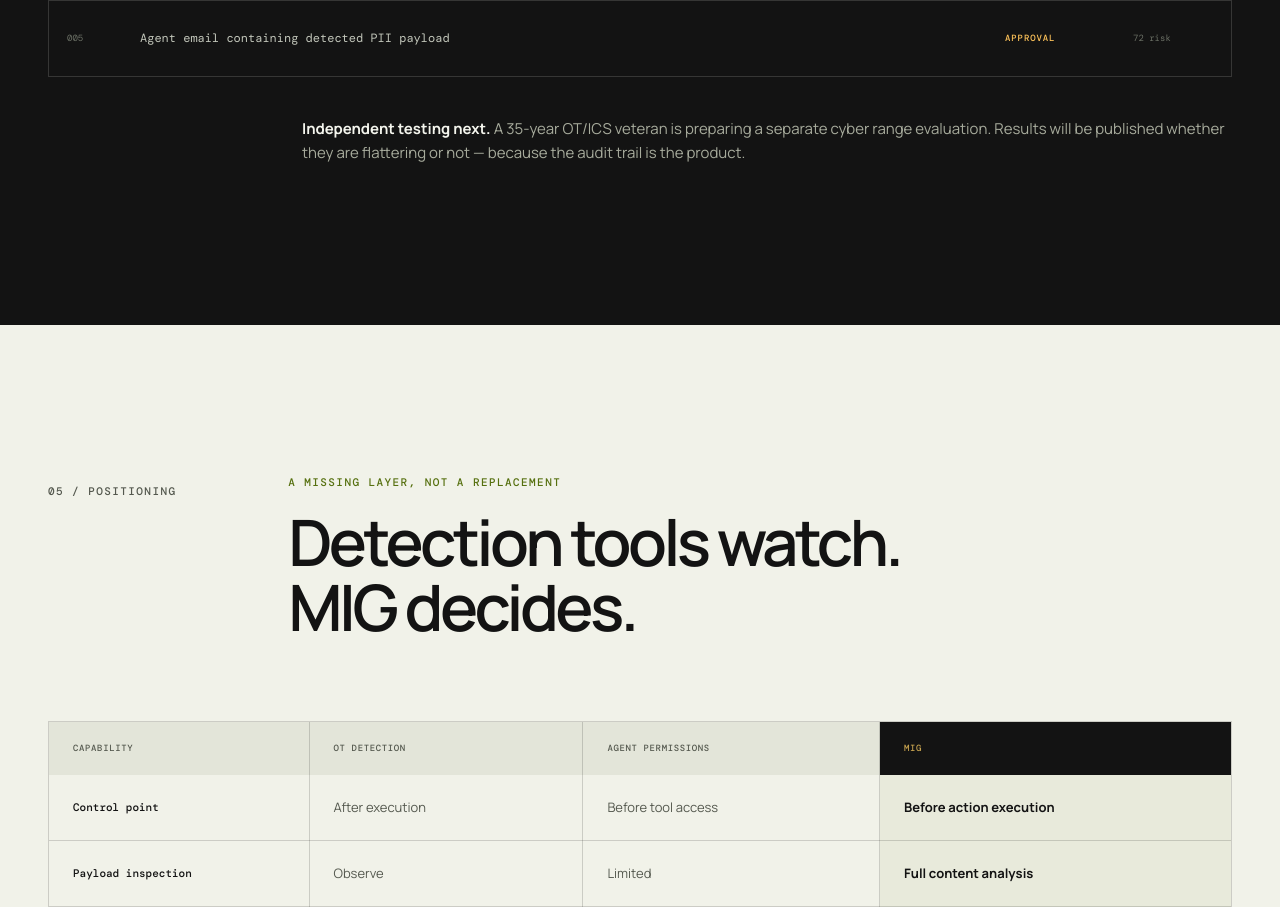
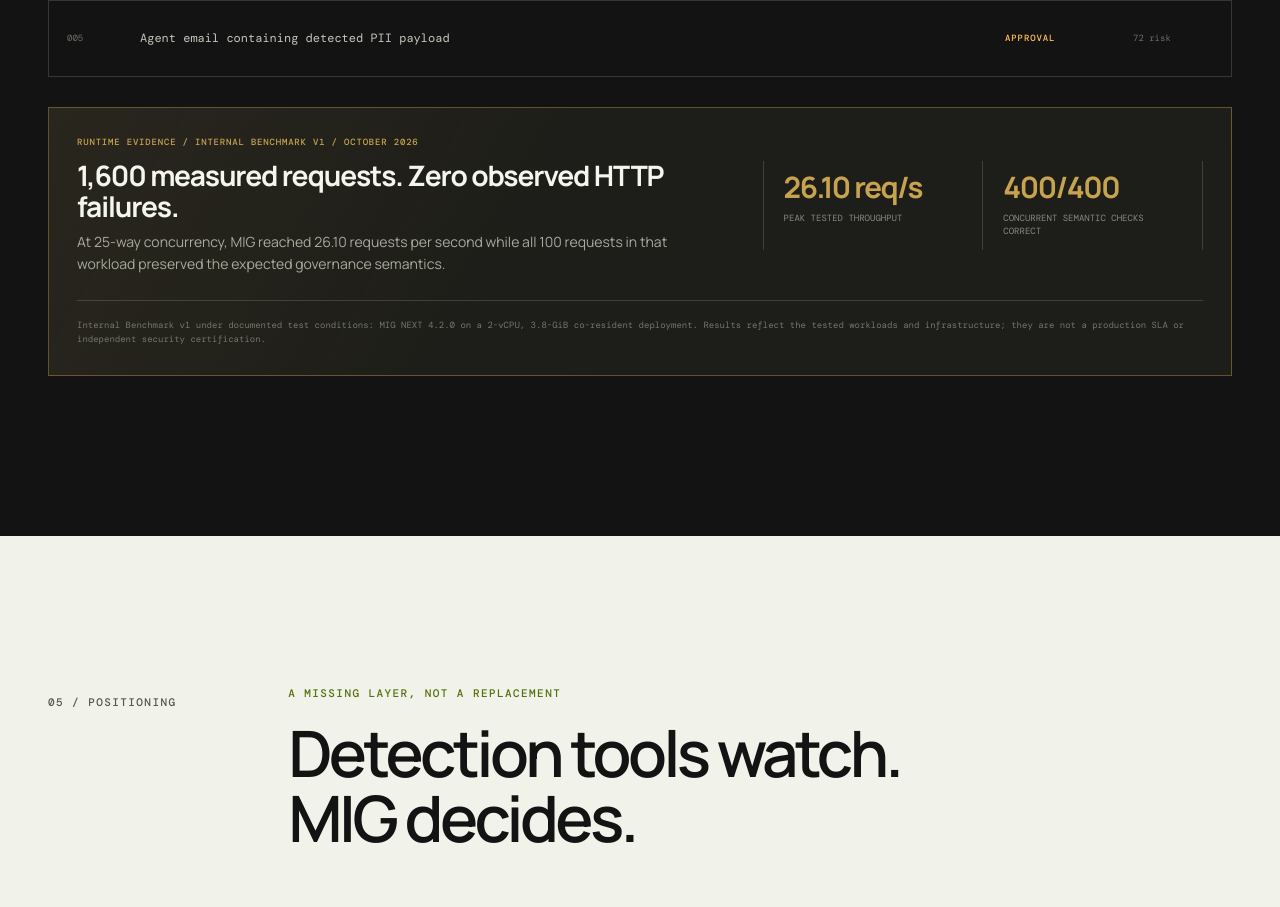
Before and after one commit to Indrooneel/houseofgalatine, a plain HTML site: page index.html in a window 1280 px wide. Shown: the part 7243-8150 px from the top of the page. Drawn offline with nearby package versions, Linux system fonts and the light colour scheme; a web font is replaced by a local one.

Commit message:
Add MIG runtime benchmark evidence

```diff
--- a/index.html
+++ b/index.html
@@ -158,7 +158,18 @@
                 <div class="test-row"><span>004</span><p>Write to safety-instrumented system register</p><b class="state-deny">Deny</b><i>98 risk</i></div>
                 <div class="test-row"><span>005</span><p>Agent email containing detected PII payload</p><b class="state-approval">Approval</b><i>72 risk</i></div>
             </div>
-            <p class="honesty-note reveal"><span>Independent testing next.</span> A 35-year OT/ICS veteran is preparing a separate cyber range evaluation. Results will be published whether they are flattering or not — because the audit trail is the product.</p>
+            <article class="benchmark-brief reveal" aria-labelledby="benchmark-brief-title">
+                <div class="benchmark-brief-copy">
+                    <p class="benchmark-kicker">Runtime evidence / Internal Benchmark v1 / October 2026</p>
+                    <h3 id="benchmark-brief-title">1,600 measured requests. Zero observed HTTP failures.</h3>
+                    <p>At 25-way concurrency, MIG reached 26.10 requests per second while all 100 requests in that workload preserved the expected governance semantics.</p>
+                </div>
+                <dl class="benchmark-brief-stats">
+                    <div><dt>26.10 req/s</dt><dd>Peak tested throughput</dd></div>
+                    <div><dt>400/400</dt><dd>Concurrent semantic checks correct</dd></div>
+                </dl>
+                <p class="benchmark-scope">Internal Benchmark v1 under documented test conditions: MIG NEXT 4.2.0 on a 2-vCPU, 3.8-GiB co-resident deployment. Results reflect the tested workloads and infrastructure; they are not a production SLA or independent security certification.</p>
+            </article>
         </section>
 
         <section class="positioning" aria-labelledby="positioning-title"><div class="section-shell">
--- a/styles.css
+++ b/styles.css
@@ -351,9 +351,15 @@
 .state-allow { color: var(--allow); }
 .state-approval { color: var(--approval); }
 .state-deny { color: var(--deny); }
-.honesty-note { max-width: 930px; margin: 40px 0 0 auto; color: var(--muted); font-size: 15px; }
-.honesty-note span { color: var(--text); font-weight: 700; }
-
+.benchmark-brief { margin-top: 30px; padding: 28px; display: grid; grid-template-columns: minmax(0,1fr) minmax(300px,.68fr); align-items: center; gap: 24px 38px; border: 1px solid rgba(199,163,79,.4); background: linear-gradient(120deg, rgba(199,163,79,.07), transparent 42%), var(--ink-3); }
+.benchmark-kicker { margin: 0 0 12px; color: var(--signal); font: 500 9px/1.4 var(--mono); letter-spacing: .09em; text-transform: uppercase; }
+.benchmark-brief h3 { margin: 0 0 10px; color: var(--text); font-size: clamp(22px,2.2vw,31px); line-height: 1.08; letter-spacing: -.04em; }
+.benchmark-brief-copy > p:last-child { max-width: 740px; margin: 0; color: var(--muted); font-size: 14px; }
+.benchmark-brief-stats { min-width: 0; margin: 0; display: grid; grid-template-columns: repeat(2,minmax(0,1fr)); border-left: 1px solid var(--line); }
+.benchmark-brief-stats > div { min-width: 0; padding: 12px 20px; border-right: 1px solid var(--line); }
+.benchmark-brief-stats dt { color: var(--signal); font-size: clamp(23px,2.3vw,33px); font-weight: 700; line-height: 1; letter-spacing: -.05em; white-space: nowrap; }
+.benchmark-brief-stats dd { margin: 10px 0 0; color: #858a7e; font: 400 9px/1.45 var(--mono); text-transform: uppercase; }
+.benchmark-scope { grid-column: 1 / -1; margin: 0; padding-top: 17px; border-top: 1px solid var(--line); color: #72776c; font: 400 9px/1.6 var(--mono); }
 .positioning { padding: 150px 0; background: var(--paper); color: var(--ink); }
 .comparison-wrap { overflow-x: auto; border: 1px solid var(--line-dark); }
 .comparison-table { width: 100%; min-width: 760px; border-collapse: collapse; text-align: left; }
@@ -487,6 +493,8 @@
     .fail-closed { flex-direction: column; }
     .fail-closed p { text-align: left; }
     .proof-stats { grid-template-columns: 1fr 1fr; }
+    .benchmark-brief { grid-template-columns: 1fr; }
+    .benchmark-brief-stats { border-top: 1px solid var(--line); border-left: 0; }
     .founder-body { grid-template-columns: 1fr; }
     .founder-credentials { grid-column: auto; grid-template-columns: 1fr; }
     .founder-ask { grid-template-columns: 1fr; }
@@ -532,6 +540,9 @@
     .test-record-head { grid-template-columns: 1fr; gap: 7px; }
     .test-row { grid-template-columns: 32px minmax(0,1fr) auto; gap: 11px; }
     .test-row > i { grid-column: 2; }
+    .benchmark-brief { padding: 22px; }
+    .benchmark-brief-stats > div { padding-inline: 12px; }
+    .benchmark-brief-stats dt { font-size: 22px; }
     .founder-heading h2 { font-size: 37px; }
     .founder-id { align-items: flex-start; }
     .final-cta { min-height: 600px; padding-inline: 24px; }
```
